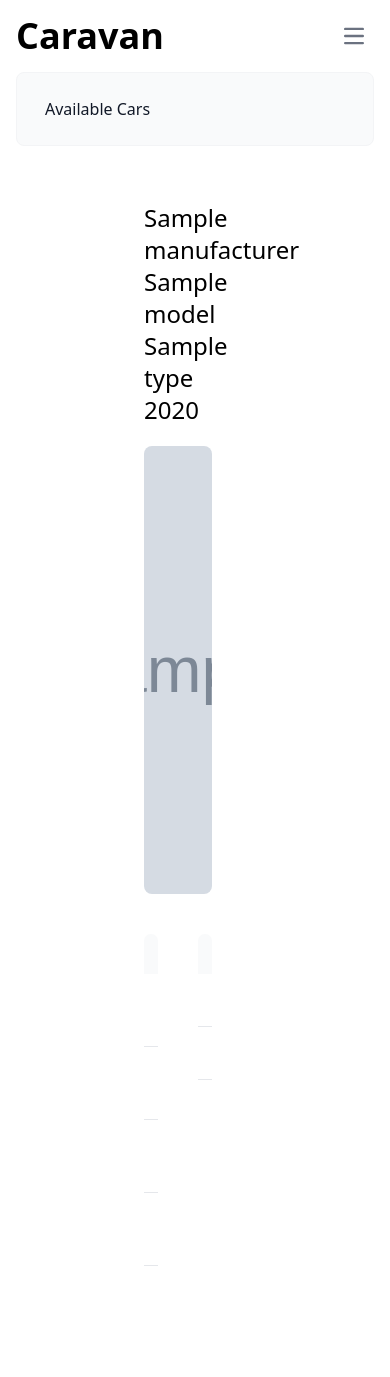
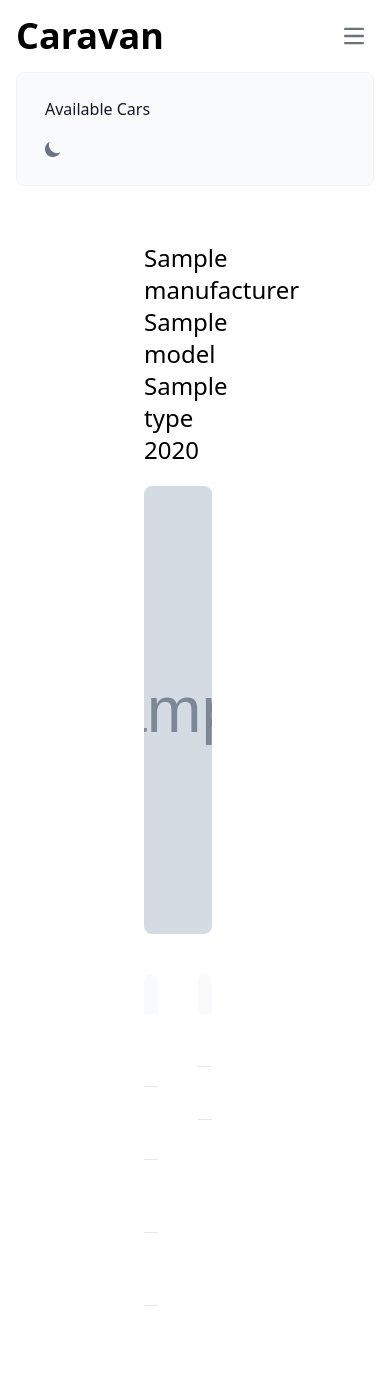
Before and after one commit to hfsykr/caravan, a Flask app: template templates/car/detail.html in a window 390 px wide, after a click on "Open main menu". Shown: the top 1377 px of the page. Run offline with Flask 3, Linux system fonts and the light colour scheme; the template is opened without the code that fills it: most values are stand-ins (such as "Sample title", 1, 10 or a date in 2020); grey boxes marked "Sample" are stand-in pictures; parts of the project's set-up code (start-up, migrations or seed data) failed here and were passed over; some libraries are stand-ins or nearby versions.

Commit message:
add light/dark mode switch

```diff
--- a/templates/base.html
+++ b/templates/base.html
@@ -39,11 +39,26 @@
                 </button>
                 <div class="hidden w-full md:block md:w-auto" id="navbar-default">
                     <ul
-                        class="font-medium flex flex-col p-4 md:p-0 mt-4 border border-gray-100 rounded-lg bg-gray-50 md:flex-row md:space-x-8 md:mt-0 md:border-0 md:bg-white dark:bg-gray-800 md:dark:bg-gray-900 dark:border-gray-700">
+                        class="font-medium flex flex-col p-4 md:p-0 mt-4 border border-gray-100 rounded-lg bg-gray-50 md:flex-row md:items-center md:space-x-8 md:mt-0 md:border-0 md:bg-white dark:bg-gray-800 md:dark:bg-gray-900 dark:border-gray-700">
                         <li>
                             <a href="{{ url_for('car.list') }}"
                                 class="block py-2 pl-3 pr-4 text-gray-900 rounded hover:bg-gray-100 md:hover:bg-transparent md:border-0 md:hover:text-blue-700 md:p-0 dark:text-white md:dark:hover:text-blue-500 dark:hover:bg-gray-700 dark:hover:text-white md:dark:hover:bg-transparent">Available
                                 Cars</a>
+                        </li>
+                        <li>
+                            <button id="theme-toggle" type="button"
+                                class="text-gray-500 dark:text-gray-400 hover:bg-gray-100 dark:hover:bg-gray-700 focus:outline-none focus:ring-4 focus:ring-gray-200 dark:focus:ring-gray-700 rounded-lg text-sm p-2.5">
+                                <svg id="theme-toggle-dark-icon" class="hidden w-5 h-5" fill="currentColor"
+                                    viewBox="0 0 20 20" xmlns="http://www.w3.org/2000/svg">
+                                    <path d="M17.293 13.293A8 8 0 016.707 2.707a8.001 8.001 0 1010.586 10.586z"></path>
+                                </svg>
+                                <svg id="theme-toggle-light-icon" class="hidden w-5 h-5" fill="currentColor"
+                                    viewBox="0 0 20 20" xmlns="http://www.w3.org/2000/svg">
+                                    <path
+                                        d="M10 2a1 1 0 011 1v1a1 1 0 11-2 0V3a1 1 0 011-1zm4 8a4 4 0 11-8 0 4 4 0 018 0zm-.464 4.95l.707.707a1 1 0 001.414-1.414l-.707-.707a1 1 0 00-1.414 1.414zm2.12-10.607a1 1 0 010 1.414l-.706.707a1 1 0 11-1.414-1.414l.707-.707a1 1 0 011.414 0zM17 11a1 1 0 100-2h-1a1 1 0 100 2h1zm-7 4a1 1 0 011 1v1a1 1 0 11-2 0v-1a1 1 0 011-1zM5.05 6.464A1 1 0 106.465 5.05l-.708-.707a1 1 0 00-1.414 1.414l.707.707zm1.414 8.486l-.707.707a1 1 0 01-1.414-1.414l.707-.707a1 1 0 011.414 1.414zM4 11a1 1 0 100-2H3a1 1 0 000 2h1z"
+                                        fill-rule="evenodd" clip-rule="evenodd"></path>
+                                </svg>
+                            </button>
                         </li>
                     </ul>
                 </div>
@@ -67,6 +82,50 @@
 
     {% block script_footer %}
     <script src="https://cdnjs.cloudflare.com/ajax/libs/flowbite/1.8.1/flowbite.min.js"></script>
+
+    <!-- Script for light/dark mode -->
+    <script>
+        var themeToggleDarkIcon = document.getElementById('theme-toggle-dark-icon');
+        var themeToggleLightIcon = document.getElementById('theme-toggle-light-icon');
+
+        // Change the icons inside the button based on previous settings
+        if (localStorage.getItem('color-theme') === 'dark' || (!('color-theme' in localStorage) && window.matchMedia('(prefers-color-scheme: dark)').matches)) {
+            themeToggleLightIcon.classList.remove('hidden');
+        } else {
+            themeToggleDarkIcon.classList.remove('hidden');
+        }
+
+        var themeToggleBtn = document.getElementById('theme-toggle');
+
+        themeToggleBtn.addEventListener('click', function () {
+
+            // toggle icons inside button
+            themeToggleDarkIcon.classList.toggle('hidden');
+            themeToggleLightIcon.classList.toggle('hidden');
+
+            // if set via local storage previously
+            if (localStorage.getItem('color-theme')) {
+                if (localStorage.getItem('color-theme') === 'light') {
+                    document.documentElement.classList.add('dark');
+                    localStorage.setItem('color-theme', 'dark');
+                } else {
+                    document.documentElement.classList.remove('dark');
+                    localStorage.setItem('color-theme', 'light');
+                }
+
+                // if NOT set via local storage previously
+            } else {
+                if (document.documentElement.classList.contains('dark')) {
+                    document.documentElement.classList.remove('dark');
+                    localStorage.setItem('color-theme', 'light');
+                } else {
+                    document.documentElement.classList.add('dark');
+                    localStorage.setItem('color-theme', 'dark');
+                }
+            }
+
+        });
+    </script>
     {% endblock %}
 </body>
 
```
Also changed, not shown: static/dist/style.css (+45 -64 lines).
